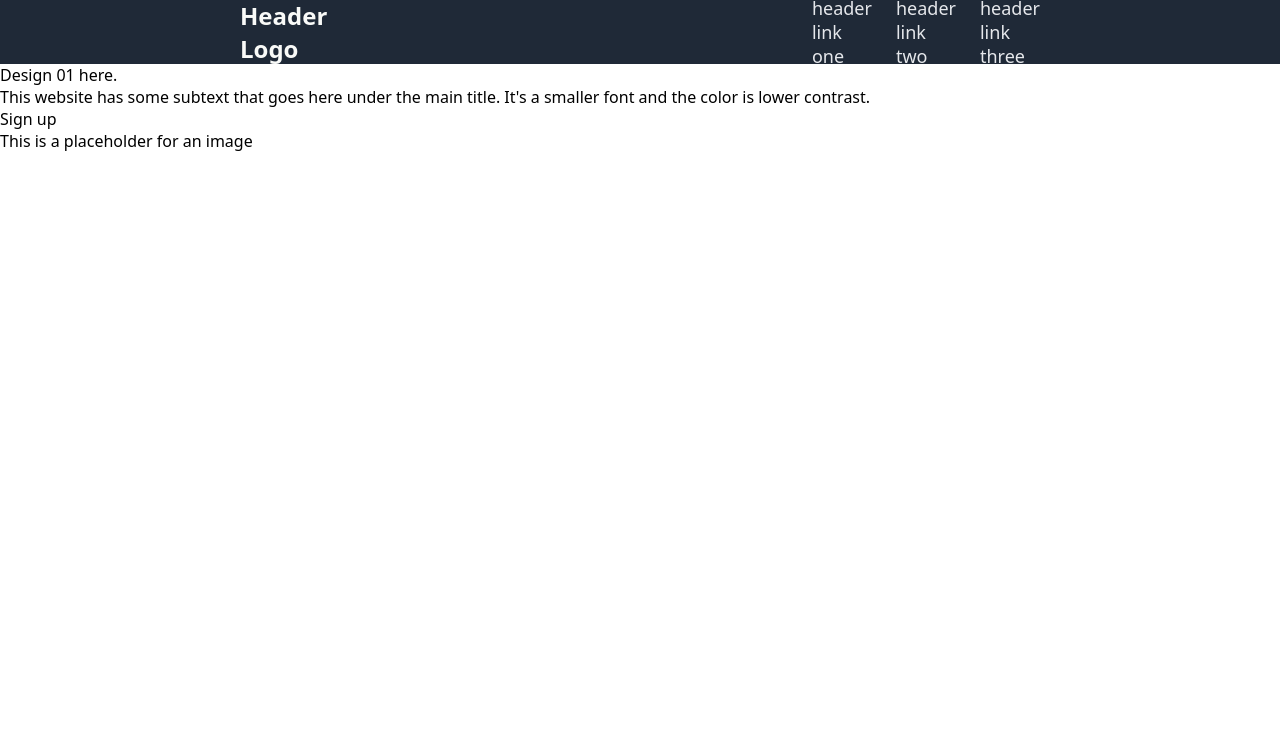
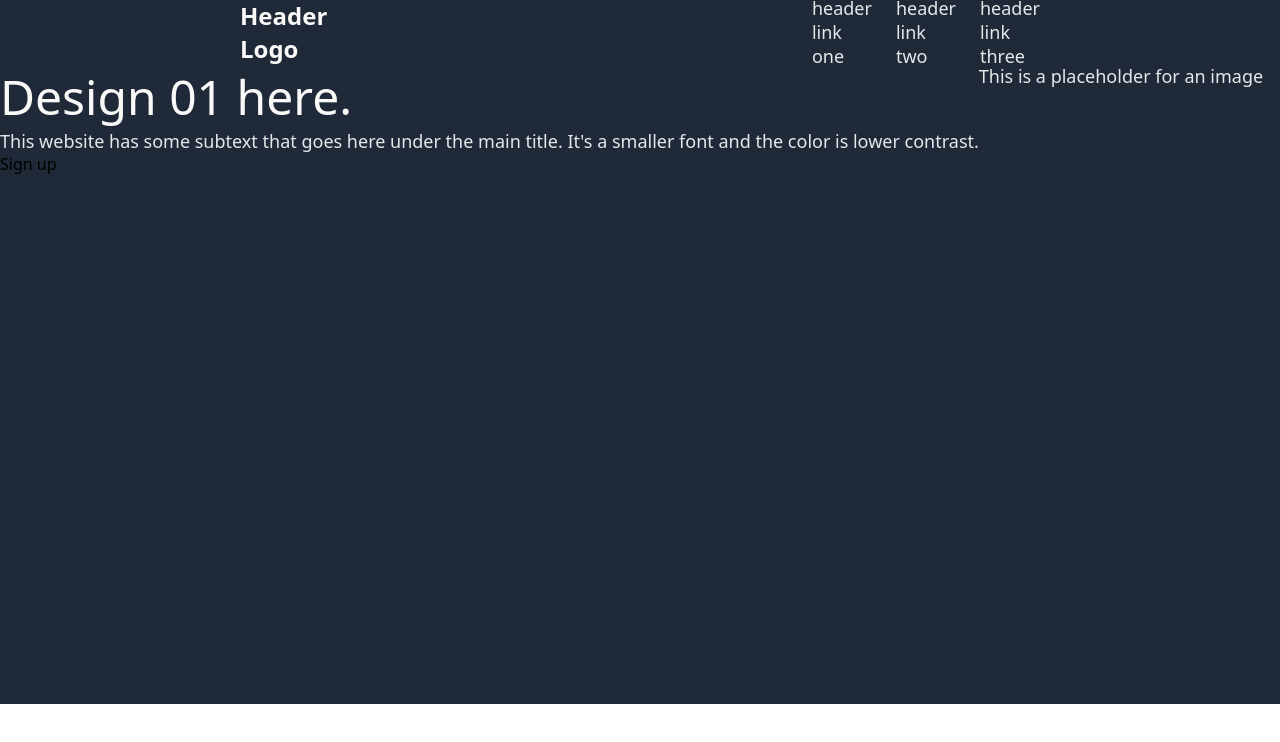
Before and after one commit to xkaze09/01-landing-page, a plain HTML site: page index.html in a window 1280 px wide. Drawn offline with Linux system fonts and the light colour scheme.

Commit message:
Add hero, hero-main-text-, hero-secondary-text

```diff
--- a/styles.css
+++ b/styles.css
@@ -26,10 +26,27 @@ a {
     color: #E5E7EB;
 }
 
-
 .header-logo {
     margin: 0 240px;
     color: #F9FAF8;
     font-size: 24px;
     font-weight: 700;
 }
+
+/* Hero */
+
+.hero {
+    display: flex;
+    height: 640px;
+    background: #1F2937;
+}
+
+.hero-main-text {
+    color: #F9FAF8;
+    font-size: 48px;
+}
+
+.hero-secondary-text, .hero-image {
+    color: #E5E7EB;
+    font-size: 18px;
+}
```
